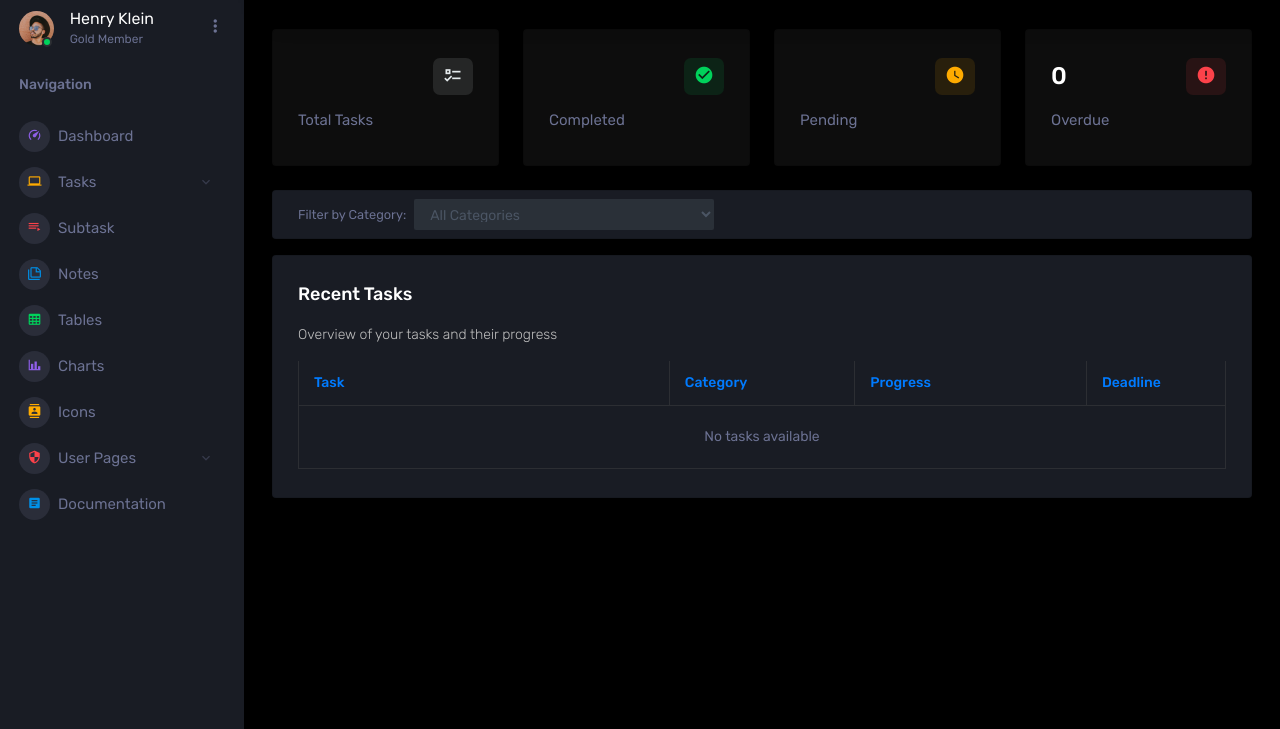
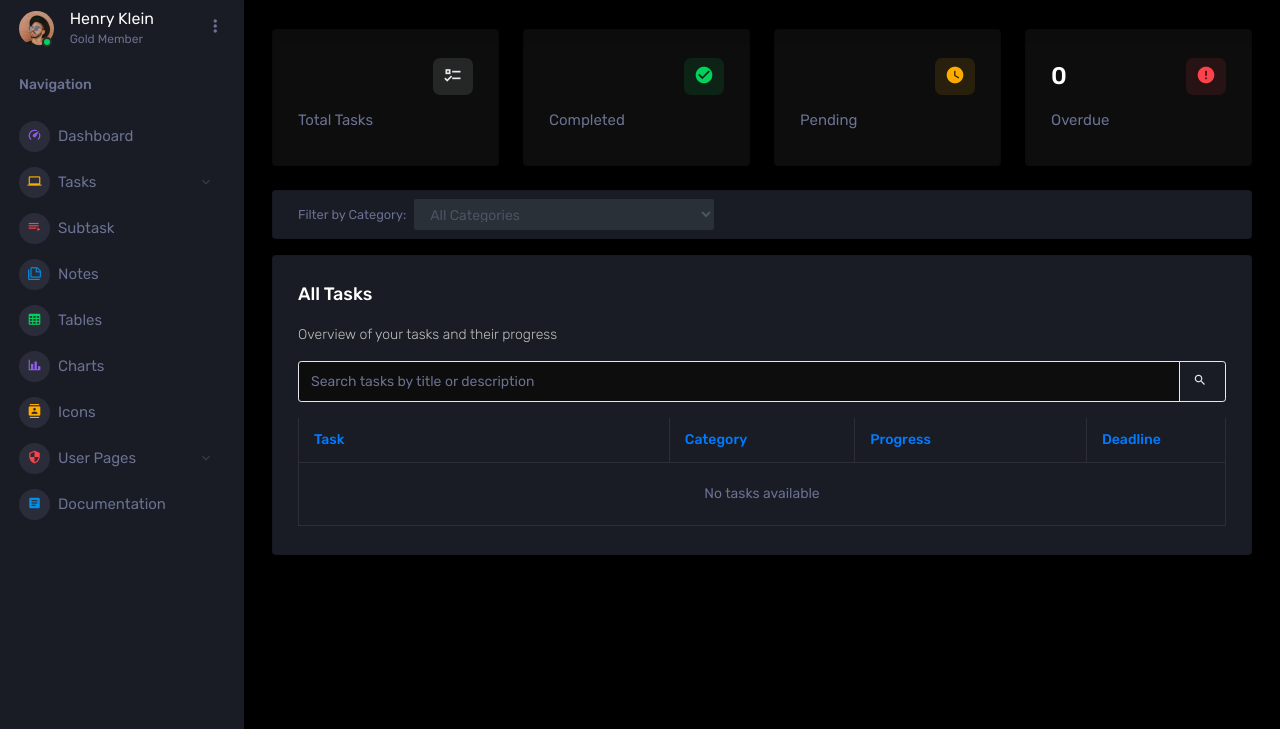
Before and after one commit to Ritvent/hangarin, a Django app: page /task/ in a window 1280 px wide. Shown: the part 71-800 px from the top of the page. Run offline with Django 5.2, Linux system fonts and the light colour scheme; data that the repository does not hold is empty; some libraries are stand-ins or nearby versions.

Commit message:
update search dashboard

```diff
--- a/projectsite/hangarinorg/views.py
+++ b/projectsite/hangarinorg/views.py
@@ -108,6 +108,10 @@ class HomePageView(LoginRequiredMixin, ListView):
         selected_category = self.request.GET.get('category', '')
         context['selected_category'] = selected_category
 
+        # Get search query from URL parameter
+        search_query = self.request.GET.get('q', '').strip()
+        context['search_query'] = search_query
+
         # Base queryset for all tasks
         all_tasks = Task.objects.all()
 
@@ -118,6 +122,13 @@ class HomePageView(LoginRequiredMixin, ListView):
                 all_tasks = all_tasks.filter(category__pk=category_pk)
             except (ValueError, TypeError):
                 pass
+
+        # Filter by search query if provided
+        if search_query:
+            all_tasks = all_tasks.filter(
+                Q(title__icontains=search_query) |
+                Q(description__icontains=search_query)
+            )
 
         # Add task statistics (based on filtered tasks)
         context['total_tasks'] = all_tasks.count()
@@ -213,7 +224,7 @@ class HomePageView(LoginRequiredMixin, ListView):
         context['current_order_items'] = order_items
 
         # build header links: clicking a header makes it the primary key and appends existing order items as tiebreakers
-        # UPDATED: preserve category filter in sorting links
+        # UPDATED: preserve category filter and search query in sorting links
         header_links = {}
         for col in allowed_sorts.keys():
             # determine toggle direction for this column
@@ -231,6 +242,9 @@ class HomePageView(LoginRequiredMixin, ListView):
             # preserve category filter
             if selected_category:
                 link += f'&category={selected_category}'
+            # preserve search query
+            if search_query:
+                link += f'&q={search_query}'
             header_links[col] = link
 
         context['header_links'] = header_links
--- a/projectsite/templates/dashboard.html
+++ b/projectsite/templates/dashboard.html
@@ -95,34 +95,67 @@
   <div class="col-lg-12 grid-margin stretch-card">
     <div class="card">
       <div class="card-body">
-        <h4 class="card-title">Recent Tasks</h4>
+        <h4 class="card-title">All Tasks</h4>
         <p class="card-description">Overview of your tasks and their progress</p>
+
+        <!-- Search Bar -->
+        <div class="mb-3">
+          <form id="searchForm" method="get" action="">
+            <!-- Preserve category filter in search -->
+            {% if selected_category %}
+              <input type="hidden" name="category" value="{{ selected_category }}">
+            {% endif %}
+            <!-- Preserve sort parameters in search -->
+            {% if request.GET.sort %}
+              <input type="hidden" name="sort" value="{{ request.GET.sort }}">
+            {% endif %}
+            {% if request.GET.dir %}
+              <input type="hidden" name="dir" value="{{ request.GET.dir }}">
+            {% endif %}
+
+            <div class="input-group input-group-sm">
+              <input
+                id="taskSearch"
+                name="q"
+                type="search"
+                class="form-control form-control-sm text-light bg-dark border-secondary"
+                placeholder="Search tasks by title or description"
+                value="{{ search_query|default:'' }}"
+                aria-label="Search tasks">
+              <div class="input-group-append">
+                <button class="btn btn-outline-secondary" type="submit">
+                  <i class="mdi mdi-magnify"></i>
+                </button>
+              </div>
+            </div>
+          </form>
+        </div>
 
         <!-- Mobile Sort Buttons -->
         <div class="d-block d-md-none mb-3">
           <div class="btn-group btn-group-sm w-100" role="group">
-            <a href="?sort=task&dir={% if primary_col == 'task' and primary_dir == 'asc' %}desc{% else %}asc{% endif %}{% if selected_category %}&category={{ selected_category }}{% endif %}"
+            <a href="?sort=task&dir={% if primary_col == 'task' and primary_dir == 'asc' %}desc{% else %}asc{% endif %}{% if selected_category %}&category={{ selected_category }}{% endif %}{% if search_query %}&q={{ search_query }}{% endif %}"
                class="btn btn-outline-secondary {% if primary_col == 'task' %}active{% endif %}">
               Task
               {% if primary_col == 'task' %}
                 {% if primary_dir == 'asc' %}▲{% else %}▼{% endif %}
               {% endif %}
             </a>
-            <a href="?sort=category&dir={% if primary_col == 'category' and primary_dir == 'asc' %}desc{% else %}asc{% endif %}{% if selected_category %}&category={{ selected_category }}{% endif %}"
+            <a href="?sort=category&dir={% if primary_col == 'category' and primary_dir == 'asc' %}desc{% else %}asc{% endif %}{% if selected_category %}&category={{ selected_category }}{% endif %}{% if search_query %}&q={{ search_query }}{% endif %}"
                class="btn btn-outline-secondary {% if primary_col == 'category' %}active{% endif %}">
               Category
               {% if primary_col == 'category' %}
                 {% if primary_dir == 'asc' %}▲{% else %}▼{% endif %}
               {% endif %}
             </a>
-            <a href="?sort=progress&dir={% if primary_col == 'progress' and primary_dir == 'asc' %}desc{% else %}asc{% endif %}{% if selected_category %}&category={{ selected_category }}{% endif %}"
+            <a href="?sort=progress&dir={% if primary_col == 'progress' and primary_dir == 'asc' %}desc{% else %}asc{% endif %}{% if selected_category %}&category={{ selected_category }}{% endif %}{% if search_query %}&q={{ search_query }}{% endif %}"
                class="btn btn-outline-secondary {% if primary_col == 'progress' %}active{% endif %}">
               Progress
               {% if primary_col == 'progress' %}
                 {% if primary_dir == 'asc' %}▲{% else %}▼{% endif %}
               {% endif %}
             </a>
-            <a href="?sort=deadline&dir={% if primary_col == 'deadline' and primary_dir == 'asc' %}desc{% else %}asc{% endif %}{% if selected_category %}&category={{ selected_category }}{% endif %}"
+            <a href="?sort=deadline&dir={% if primary_col == 'deadline' and primary_dir == 'asc' %}desc{% else %}asc{% endif %}{% if selected_category %}&category={{ selected_category }}{% endif %}{% if search_query %}&q={{ search_query }}{% endif %}"
                class="btn btn-outline-secondary {% if primary_col == 'deadline' %}active{% endif %}">
               Deadline
               {% if primary_col == 'deadline' %}
@@ -138,7 +171,7 @@
             <thead>
               <tr>
                 <th style="width: 40%">
-                  <a href="?sort=task&dir={% if primary_col == 'task' and primary_dir == 'asc' %}desc{% else %}asc{% endif %}{% if selected_category %}&category={{ selected_category }}{% endif %}" class="text-decoration-none">
+                  <a href="?sort=task&dir={% if primary_col == 'task' and primary_dir == 'asc' %}desc{% else %}asc{% endif %}{% if selected_category %}&category={{ selected_category }}{% endif %}{% if search_query %}&q={{ search_query }}{% endif %}" class="text-decoration-none">
                     Task
                     {% if primary_col == 'task' %}
                       {% if primary_dir == 'asc' %} ▲ {% else %} ▼ {% endif %}
@@ -146,7 +179,7 @@
                   </a>
                 </th>
                 <th style="width: 20%">
-                  <a href="?sort=category&dir={% if primary_col == 'category' and primary_dir == 'asc' %}desc{% else %}asc{% endif %}{% if selected_category %}&category={{ selected_category }}{% endif %}" class="text-decoration-none">
+                  <a href="?sort=category&dir={% if primary_col == 'category' and primary_dir == 'asc' %}desc{% else %}asc{% endif %}{% if selected_category %}&category={{ selected_category }}{% endif %}{% if search_query %}&q={{ search_query }}{% endif %}" class="text-decoration-none">
                     Category
                     {% if primary_col == 'category' %}
                       {% if primary_dir == 'asc' %} ▲ {% else %} ▼ {% endif %}
@@ -154,7 +187,7 @@
                   </a>
                 </th>
                 <th style="width: 25%">
-                  <a href="?sort=progress&dir={% if primary_col == 'progress' and primary_dir == 'asc' %}desc{% else %}asc{% endif %}{% if selected_category %}&category={{ selected_category }}{% endif %}" class="text-decoration-none">
+                  <a href="?sort=progress&dir={% if primary_col == 'progress' and primary_dir == 'asc' %}desc{% else %}asc{% endif %}{% if selected_category %}&category={{ selected_category }}{% endif %}{% if search_query %}&q={{ search_query }}{% endif %}" class="text-decoration-none">
                     Progress
                     {% if primary_col == 'progress' %}
                       {% if primary_dir == 'asc' %} ▲ {% else %} ▼ {% endif %}
@@ -162,7 +195,7 @@
                   </a>
                 </th>
                 <th style="width: 15%">
-                  <a href="?sort=deadline&dir={% if primary_col == 'deadline' and primary_dir == 'asc' %}desc{% else %}asc{% endif %}{% if selected_category %}&category={{ selected_category }}{% endif %}" class="text-decoration-none">
+                  <a href="?sort=deadline&dir={% if primary_col == 'deadline' and primary_dir == 'asc' %}desc{% else %}asc{% endif %}{% if selected_category %}&category={{ selected_category }}{% endif %}{% if search_query %}&q={{ search_query }}{% endif %}" class="text-decoration-none">
                     Deadline
                     {% if primary_col == 'deadline' %}
                       {% if primary_dir == 'asc' %} ▲ {% else %} ▼ {% endif %}
```
